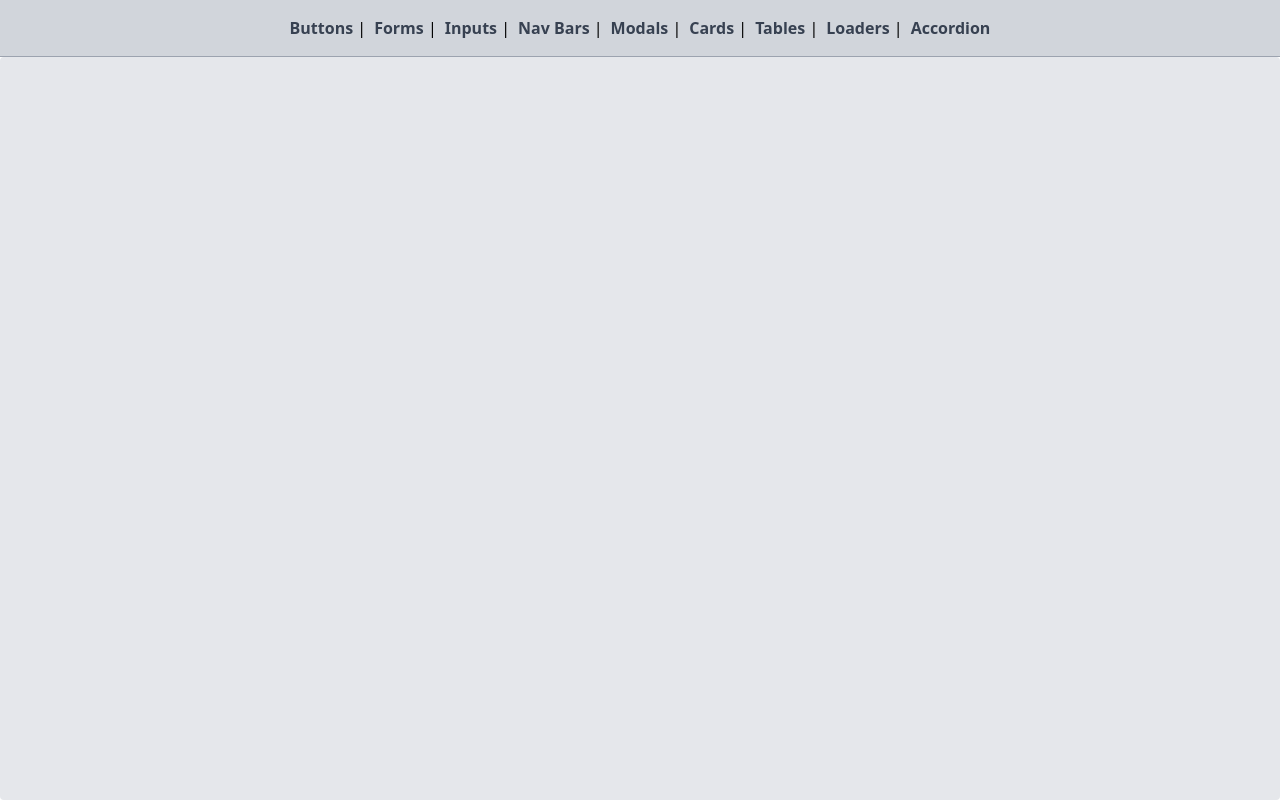
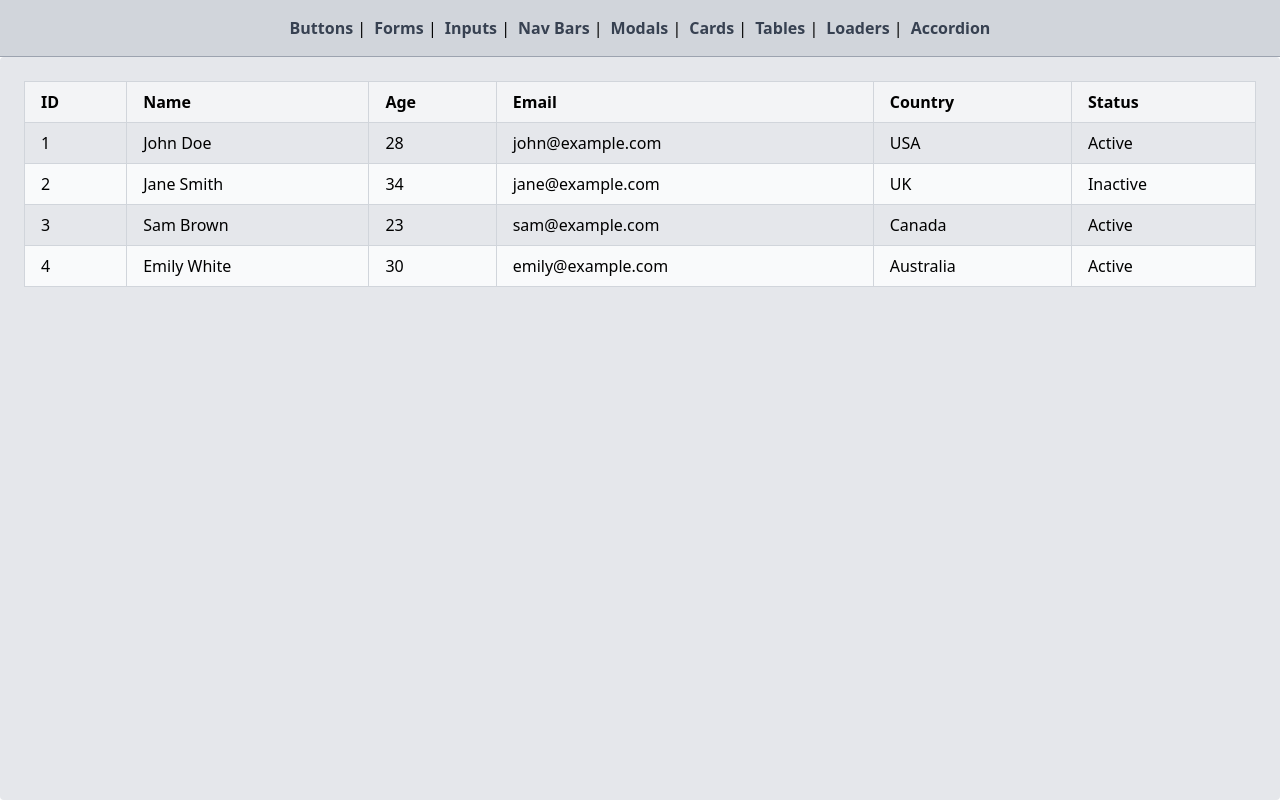
Before and after one commit to shaooriqbal/react-components-tailwind, a React (Create React App) app: page /tables in a window 1280 px wide. Built offline with nearby package versions, Linux system fonts and the light colour scheme.

Commit message:
React table component.

```diff
--- a/package.json
+++ b/package.json
@@ -5,6 +5,7 @@
   "dependencies": {
     "@tailwindcss/aspect-ratio": "^0.4.2",
     "@tailwindcss/typography": "^0.5.15",
+    "@tanstack/react-table": "^8.20.5",
     "@testing-library/jest-dom": "^5.17.0",
     "@testing-library/react": "^13.4.0",
     "@testing-library/user-event": "^13.5.0",
@@ -13,6 +14,7 @@
     "react-router-dom": "^6.27.0",
     "react-scripts": "5.0.1",
     "web-vitals": "^2.1.4"
+
   },
   "scripts": {
     "start": "react-scripts start",
--- /dev/null
+++ b/src/components/tables.jsx
@@ -0,0 +1,125 @@
+import React from "react";
+import {
+  useReactTable,
+  flexRender,
+  getCoreRowModel,
+} from "@tanstack/react-table";
+
+const ReactTableExample = () => {
+  // Define columns
+  const columns = React.useMemo(
+    () => [
+      {
+        header: "ID",
+        accessorKey: "id",
+      },
+      {
+        header: "Name",
+        accessorKey: "name",
+      },
+      {
+        header: "Age",
+        accessorKey: "age",
+      },
+      {
+        header: "Email",
+        accessorKey: "email",
+      },
+      {
+        header: "Country",
+        accessorKey: "country",
+      },
+      {
+        header: "Status",
+        accessorKey: "status",
+      },
+    ],
+    []
+  );
+
+  // Define data
+  const data = React.useMemo(
+    () => [
+      {
+        id: 1,
+        name: "John Doe",
+        age: 28,
+        email: "john@example.com",
+        country: "USA",
+        status: "Active",
+      },
+      {
+        id: 2,
+        name: "Jane Smith",
+        age: 34,
+        email: "jane@example.com",
+        country: "UK",
+        status: "Inactive",
+      },
+      {
+        id: 3,
+        name: "Sam Brown",
+        age: 23,
+        email: "sam@example.com",
+        country: "Canada",
+        status: "Active",
+      },
+      {
+        id: 4,
+        name: "Emily White",
+        age: 30,
+        email: "emily@example.com",
+        country: "Australia",
+        status: "Active",
+      },
+    ],
+    []
+  );
+
+  // Use the `useReactTable` hook
+  const table = useReactTable({
+    data,
+    columns,
+    getCoreRowModel: getCoreRowModel(),
+  });
+
+  return (
+    <div className="overflow-x-auto">
+      <table className="min-w-full border-collapse border border-gray-300">
+        {/* Table Header */}
+        <thead>
+          {table.getHeaderGroups().map((headerGroup) => (
+            <tr key={headerGroup.id} className="bg-gray-100">
+              {headerGroup.headers.map((header) => (
+                <th
+                  key={header.id}
+                  className="border border-gray-300 px-4 py-2 text-left"
+                >
+                  {flexRender(
+                    header.column.columnDef.header,
+                    header.getContext()
+                  )}
+                </th>
+              ))}
+            </tr>
+          ))}
+        </thead>
+
+        {/* Table Body */}
+        <tbody>
+          {table.getRowModel().rows.map((row) => (
+            <tr key={row.id} className="even:bg-gray-50">
+              {row.getVisibleCells().map((cell) => (
+                <td key={cell.id} className="border border-gray-300 px-4 py-2">
+                  {flexRender(cell.column.columnDef.cell, cell.getContext())}
+                </td>
+              ))}
+            </tr>
+          ))}
+        </tbody>
+      </table>
+    </div>
+  );
+};
+
+export default ReactTableExample;
--- a/src/routes/index.jsx
+++ b/src/routes/index.jsx
@@ -8,6 +8,7 @@ import Inputs from "../components/inputs";
 import NavBars from "../components/nav_bars";
 import ModalsComponent from "../components/modals";
 import Cards from "../components/cards";
+import ReactTableExample from "../components/tables";
 
 export default function AppRoutes() {
   return (
@@ -22,7 +23,7 @@ export default function AppRoutes() {
             <Route path="navs" element={<NavBars />} />
             <Route path="modals" element={<ModalsComponent />} />
             <Route path="cards" element={<Cards />} />
-            <Route path="tables" element={<></>} />
+            <Route path="tables" element={<ReactTableExample />} />
             <Route path="loaders" element={<></>} />
             <Route path="accordians" element={<></>} />
           </Route>
```
Also changed, not shown: 1 other file (tests, documents, lock files or other folders).
